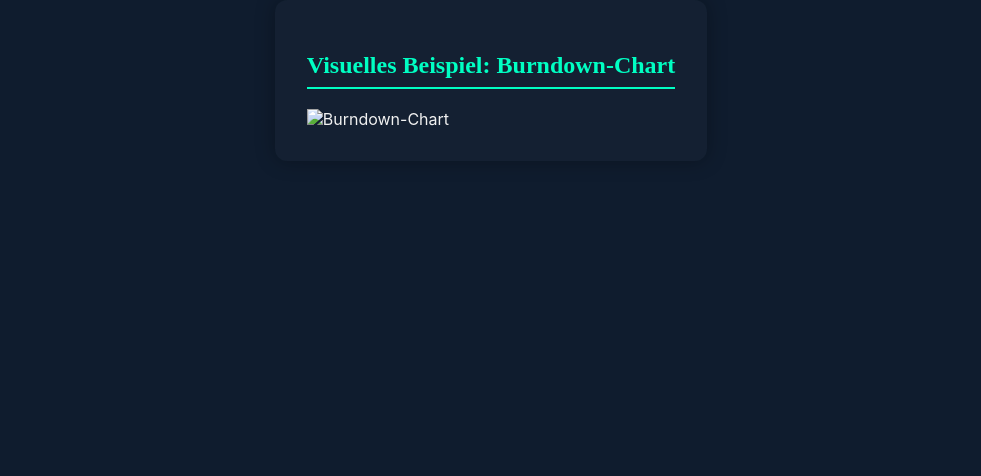
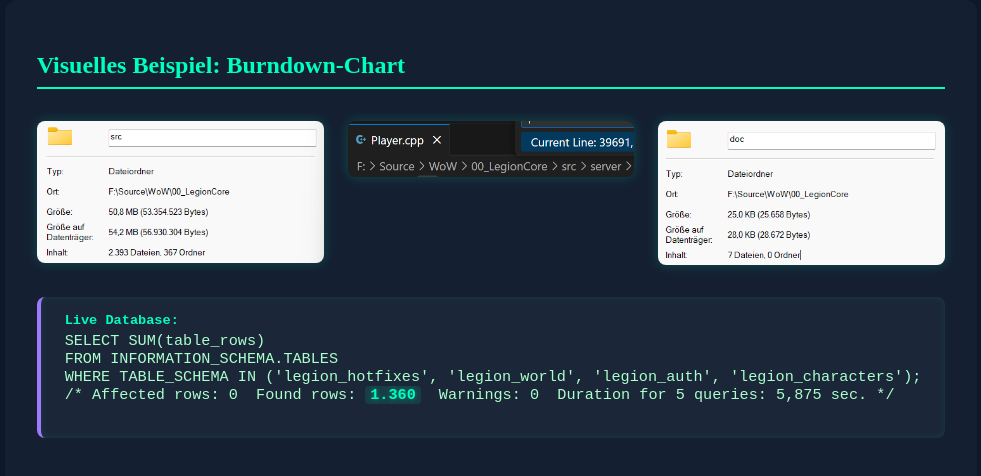
Before and after one commit to Stauber-Justin/Presentation-Framework, a website: page pages/project_management/11_visual_example.html in a window 1280 px wide. Shown: the whole page, without its empty margins (149-1130 px from the left). Drawn offline with Linux system fonts and the light colour scheme.

Commit message:
update real_world & outro

```diff
--- a/pages/project_management/11_visual_example.html
+++ b/pages/project_management/11_visual_example.html
@@ -5,14 +5,26 @@
     <meta name="viewport" content="width=device-width, initial-scale=1.0" />
     <title>Roadmap</title>
     <link rel="stylesheet" href="../../styles/project_management/theme.css" />
+    <link rel="stylesheet" href="../../styles/project_management/real_world.css" />
+
   </head>
   <body>
     <main>
       <!-- Visual Slide after Slide 6 -->
       <section class="slide" id="slide-11">
         <h2 class="slide-title">Visuelles Beispiel: Burndown-Chart</h2>
-        <!-- Empfohlen: Vorschau Burndown-Chart als statische Grafik -->
-        <img src="placeholder_burndown.png" alt="Burndown-Chart" class="example-image" />
+
+        <div id="dir-pic-container">
+          <img src="../../assets/project_management/real_world_source.png" />
+          <img src="../../assets/project_management/real_world_code.png" />
+          <img src="../../assets/project_management/real_world_doc.png" />
+        </div>
+        <pre id="sql-query">
+SELECT SUM(table_rows)
+FROM INFORMATION_SCHEMA.TABLES
+WHERE TABLE_SCHEMA IN ('legion_hotfixes', 'legion_world', 'legion_auth', 'legion_characters');
+/* Affected rows: 0  Found rows: <span class="highlight">1.360</span>  Warnings: 0  Duration for 5 queries: 5,875 sec. */
+        </pre>
       </section>
     </main>
   </body>
--- /dev/null
+++ b/styles/project_management/real_world.css
@@ -0,0 +1,59 @@
+/* Slide 11 – Real World TrinityCore Visualization */
+
+#dir-pic-container {
+  display: grid;
+  grid-template-columns: repeat(auto-fit, minmax(220px, 1fr));
+  gap: 1.5rem;
+  justify-items: center;
+  align-items: start;
+  margin: 2rem 0;
+}
+
+#dir-pic-container img {
+  width: 100%;
+  max-width: 400px;
+  border-radius: 8px;
+  box-shadow: 0 0 12px rgba(0, 255, 195, 0.2);
+  transition: transform 0.3s ease;
+}
+
+#dir-pic-container img:hover {
+  transform: scale(1.05);
+  box-shadow: 0 0 16px rgba(161, 121, 255, 0.5);
+}
+
+/* SQL query display – source awe moment */
+#sql-query {
+  max-width: 100%;
+  overflow-x: auto;
+  white-space: pre-wrap;
+  word-break: break-word;
+  font-size: 0.95rem;
+  padding: 1rem 1.5rem;
+  background: rgba(255, 255, 255, 0.03);
+  border-left: 4px solid var(--accent-color);
+  font-family: 'Fira Code', monospace;
+  color: #aaffcc;
+  border-radius: 8px;
+  box-shadow: inset 0 0 6px rgba(0, 255, 195, 0.1);
+  margin: 2rem auto;
+}
+
+
+.highlight {
+  color: var(--mint);
+  background-color: rgba(0, 255, 195, 0.1);
+  font-weight: bold;
+  padding: 0 0.3rem;
+  border-radius: 4px;
+  text-shadow: 0 0 5px rgba(0, 255, 195, 0.4);
+}
+
+#sql-query::before {
+  content: "Live Database:";
+  display: block;
+  font-size: 0.85rem;
+  color: var(--mint);
+  font-weight: bold;
+  margin-bottom: 0.3rem;
+}
```
Also changed, not shown: pages/project_management/14_appendix.html (+5 -6 lines), styles/project_management/final.css (added, +79 -0 lines), assets/project_management/Shrek-Esel-Huh.jpg (added), assets/project_management/real_world_code.png (added), assets/project_management/real_world_doc.png (added), assets/project_management/real_world_source.png (added), 1 other file.
